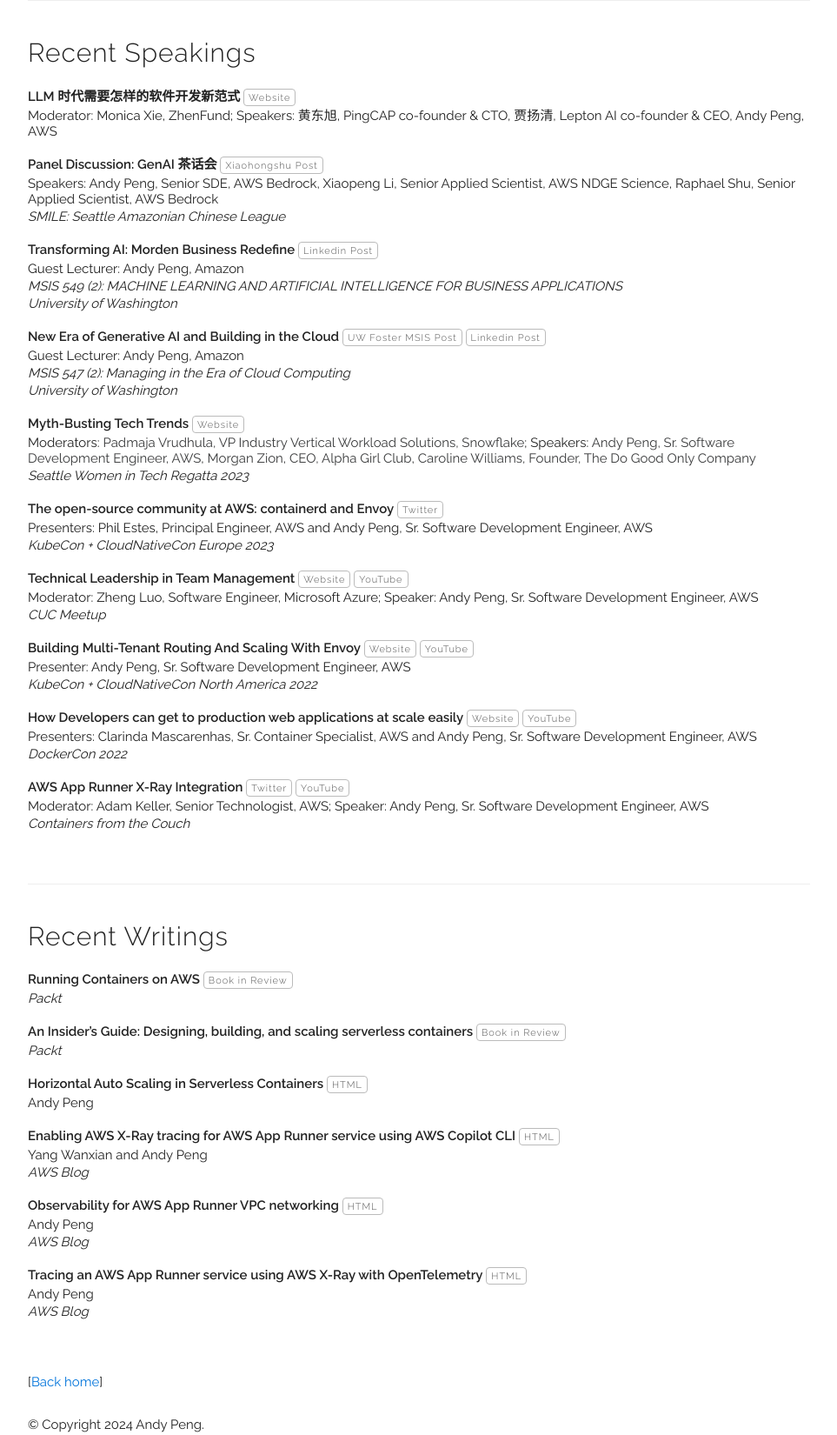
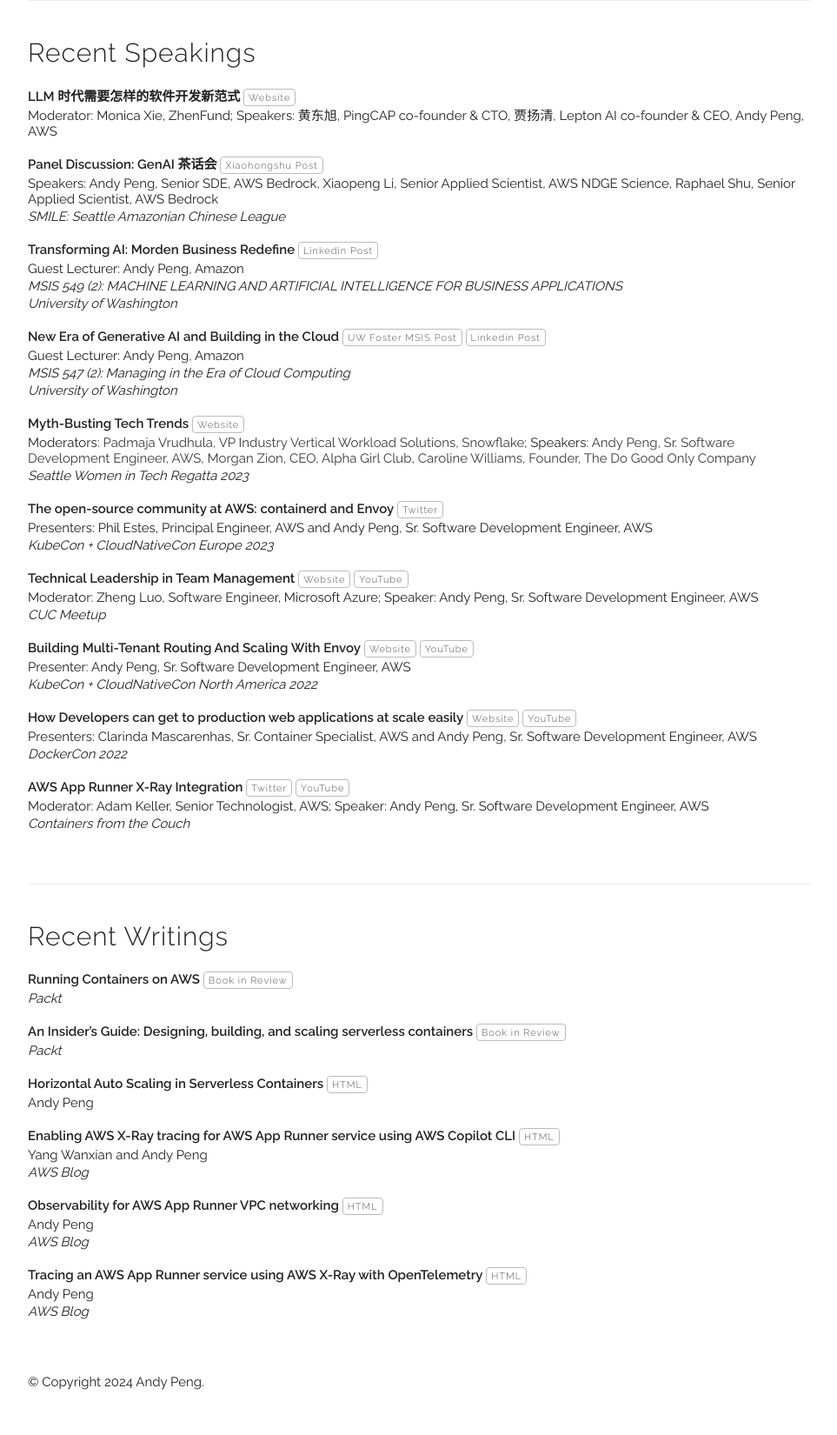
Before and after one commit to gfw001/gfw001.github.io, a Jekyll site: the page publications.html, which Jekyll copies as it is, in a window 1280 px wide. Shown: the whole page at 87% size, without its empty margins (158-1121 px from the left). Built offline with Jekyll 4.4.1, drawn with Linux system fonts in a browser that asks for light colours; comment, search, counter and statistics services are not loaded; after the commit the page ends 1601 px from its top, so only the background shows below that.

Commit message:
Update publications.html

```diff
--- a/publications.html
+++ b/publications.html
@@ -276,9 +276,6 @@
 
 </div>
 
-<p>
-[<a href="/portfolio">Back home</a>]
-</p>
 
 <!--
 <div id="footer" align=left>
```
